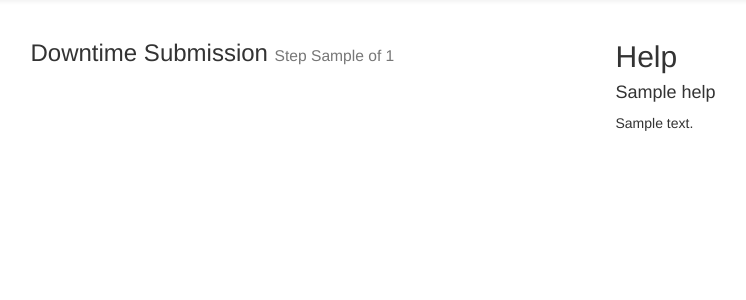
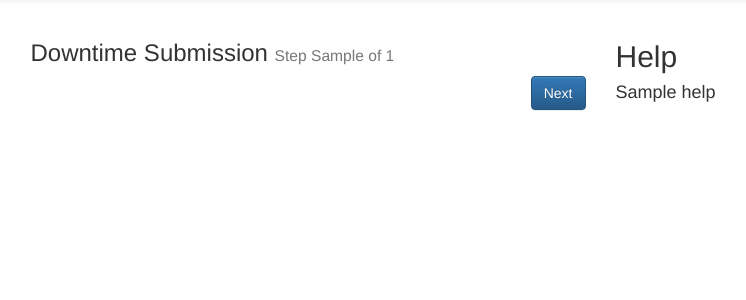
Before and after one commit to TreacheryLarp/downtime, a Django app: template players/templates/submit_wizard.html in a window 1280 px wide. Shown: the part 52-352 px from the top of the page, without its empty margins (332-1078 px from the left). Run offline with Django 3.2, Linux system fonts and the light colour scheme; the template is opened without the code that fills it: most values are stand-ins (such as "Sample title", 1, 10 or a date in 2020); parts of the project's set-up code (start-up, migrations or seed data) failed here and were passed over; some libraries are stand-ins or nearby versions.

Commit message:
Make help text collapseable

```diff
--- a/players/templates/elements/help_text.html
+++ b/players/templates/elements/help_text.html
@@ -3,7 +3,9 @@
 {% if help_texts %}
   <h2>Help</h2>
   {% for help in help_texts %}
-    <h4>{{help.title}}</h4>
-    <div>{{help.text|markdownify|safe}}</div>
+    <a class="h4" role="button" data-toggle="collapse" href="#{{help.title | slugify}}" aria-expanded="false" aria-controls="{{help.title | slugify}}">{{help.title}}</a>
+    <div id="{{help.title | slugify}}" class="collapse">
+      {{help.text|markdownify|safe}}
+    </div>
   {% endfor %}
 {% endif %}
--- a/players/templates/submit_wizard.html
+++ b/players/templates/submit_wizard.html
@@ -10,7 +10,12 @@
 
 <div class="row">
   <div class="col-md-offset-3 col-md-6">
-      <h3>Downtime Submission <small>Step {{ wizard.steps.step1 }} of {{ wizard.steps.count }}</small></h3>
+    <h3>Downtime Submission
+      <small>Step
+        {{ wizard.steps.step1 }}
+        of
+        {{ wizard.steps.count }}</small>
+    </h3>
 
     <form action="" method="post">{% csrf_token %}
       <table>
@@ -26,7 +31,7 @@
         {% bootstrap_form wizard.form %}
         {% endif %}
       </table>
-        <div class="text-right"
+      <div class="text-right">
         {% buttons %}
         {% if wizard.steps.prev %}
         <button class="btn" name="wizard_goto_step" type="submit" value="{{ wizard.steps.prev }}">{% trans "Prev step" %}</button>
@@ -42,5 +47,4 @@
   </div>
 </div>
 
-
 {% endblock %}
--- a/templates/comment.html
+++ b/templates/comment.html
@@ -5,7 +5,7 @@
 }
 </style>
 <div>
-  <a class="h5" role="button" data-toggle="collapse" href="#{{comment_object | slugify}}{{comment_object.id}}" aria-expanded="false" aria-controls="collapseExample">Show Comments</a>
+  <a class="h5" role="button" data-toggle="collapse" href="#{{comment_object | slugify}}{{comment_object.id}}" aria-expanded="false" aria-controls="{{comment_object | slugify}}{{comment_object.id}}">Show Comments</a>
   <div id="{{comment_object | slugify}}{{comment_object.id}}" class="collapse">
     {% get_comment_list for comment_object as comment_list %}
     {% for comment in comment_list %}
```
Lines whose indentation alone changed are shown as unchanged.
